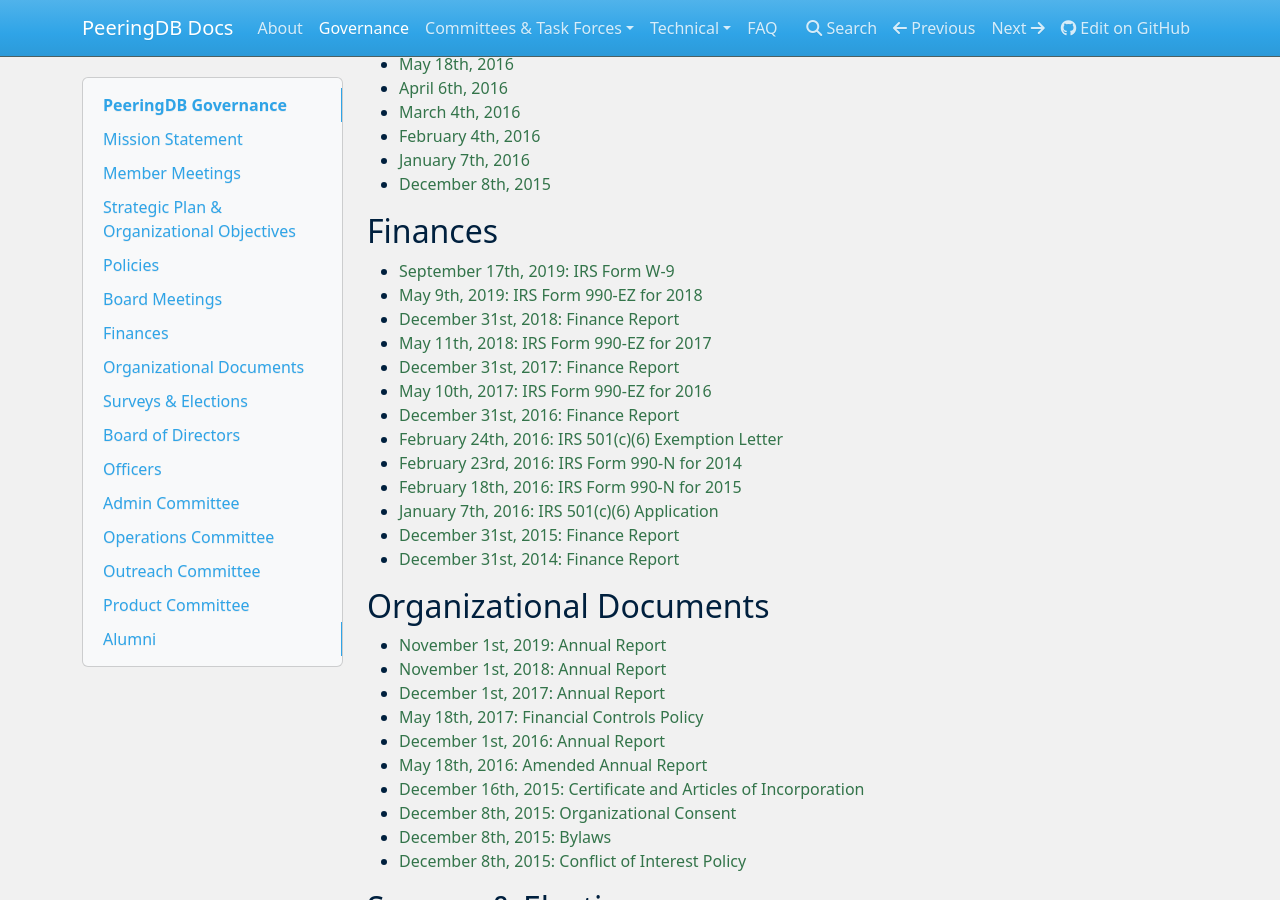
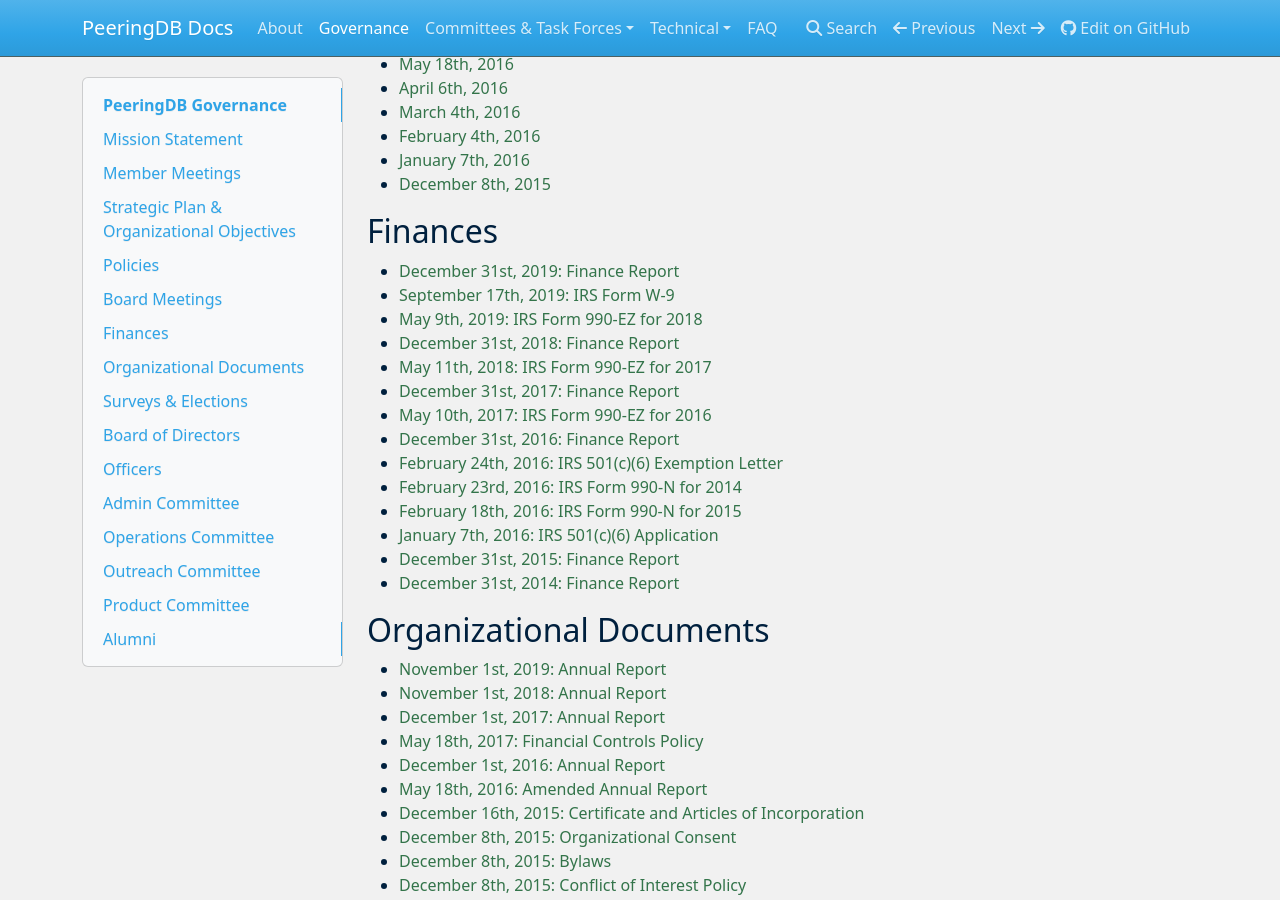
Before and after one commit to peeringdb/docs, an MkDocs documentation site: the page built from docs/gov.md, in a window 1280 px wide and 900 px high, scrolled down 1147 px. Built offline with MkDocs 1.6.1, drawn with Linux system fonts in a browser that asks for light colours; nearby versions of some CDN libraries.

Commit message:
End of year finance report to the web.

```diff
--- a/docs/gov.md
+++ b/docs/gov.md
@@ -54,6 +54,7 @@
 
 ## Finances
 
+- [December 31st, 2019: Finance Report](gov/finances/2019-12-31_PeeringDB_Finances.pdf)
 - [September 17th, 2019: IRS Form W-9](gov/finances/2019-09-17_PeeringDB_IRS_Form_W-9.pdf)
 - [May 9th, 2019: IRS Form 990-EZ for 2018](gov/finances/2019-05-09_2018_Form_990-EZ.pdf)
 - [December 31st, 2018: Finance Report](gov/finances/2018-12-31_PeeringDB_Finances.pdf)
```
Also changed, not shown: 1 other file.
